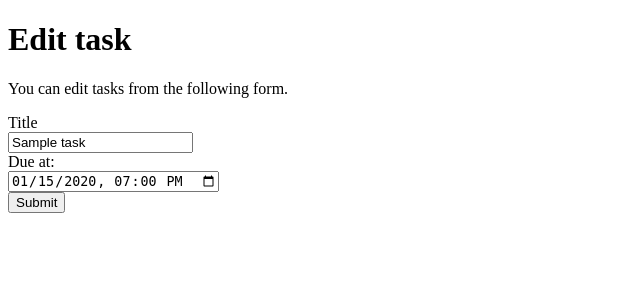
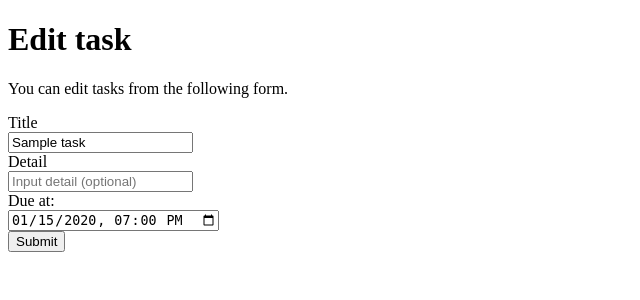
Before and after one commit to IburaTaishiHigo/django-test-exercise, a Django app: page /1/update in a window 1280 px wide. Shown: the top 300 px of the page, without its empty margins (0-640 px from the left). Run offline with Django 5.2, Linux system fonts and the light colour scheme; tables that the repository leaves empty hold one stand-in row (values such as "Sample post").

Commit message:
タスクの詳細項目の追加

```diff
--- a/todo/models.py
+++ b/todo/models.py
@@ -5,6 +5,7 @@ from django.utils import timezone
 # Create your models here.
 class Task(models.Model):
     title = models.CharField(max_length=100)
+    detail = models.CharField(max_length=10000)
     completed = models.BooleanField(default=False)
     posted_at = models.DateTimeField(default=timezone.now)
     due_at = models.DateTimeField(null=True, blank=True)
--- a/todo/templates/todo/detail.html
+++ b/todo/templates/todo/detail.html
@@ -10,6 +10,7 @@
 
   <body>
     <h1>{{ task.title }}</h1>
+    <p>{{ task.detail }}</p>
     <ul>
       <li>Posted at: {{ task.posted_at }}</li>
       {% if task.due_at %}
--- a/todo/templates/todo/edit.html
+++ b/todo/templates/todo/edit.html
@@ -15,7 +15,9 @@
       {% csrf_token %}
       <div>
         <label for="titleInput">Title</label><br>
-        <input id="titleInput" name="title" type="text" placeholder="Input title" value="{{ task.title }}">
+        <input id="titleInput" name="title" type="text" placeholder="Input title" value="{{ task.title }}"><br>
+        <label for="DetailInput">Detail</label><br>
+        <input id="DetailInput" name="detail" type="text" placeholder="Input detail (optional)">
       </div>
       <div>
         <label for="dueInput">Due at:</label><br>
--- a/todo/templates/todo/index.html
+++ b/todo/templates/todo/index.html
@@ -16,6 +16,9 @@
       <div>
         <label for="titleInput">Title</label><br>
         <input id="titleInput" name="title" type="text" placeholder="Input title">
+        <br>
+        <label for="DetailInput">Detail</label><br>
+        <input id="DetailInput" name="detail" type="text" placeholder="Input detail (optional)">
       </div>
       <div>
         <label for="dueInput">Due at:</label><br>
@@ -35,6 +38,7 @@
     {% for task in tasks %}
     <div class="text">
       <h2><a href="{% url 'detail' task.id %}">{{ task.title }}</a></h2>
+      <p>{{ task.detail }}</p>
       <ul>
         <li>Posted at: {{ task.posted_at }}</li>
         {% if task.due_at %}
--- a/todo/views.py
+++ b/todo/views.py
@@ -8,7 +8,7 @@ from todo.models import Task
 # Create your views here.
 def index(request):
     if request.method == "POST":
-        task = Task(title=request.POST["title"],
+        task = Task(title=request.POST["title"],detail=request.POST["detail"],
                     due_at=make_aware(parse_datetime(request.POST["due_at"])))
         task.save()
 
@@ -41,6 +41,7 @@ def update(request, task_id):
         raise Http404("Task does not exist")
     if request.method == 'POST':
         task.title = request.POST['title']
+        task.detail = request.POST['detail']
         task.due_at = make_aware(parse_datetime(request.POST['due_at']))
         task.save()
         return redirect(detail, task_id)
```
Also changed, not shown: todo/migrations/0002_task_detail.py (added).
